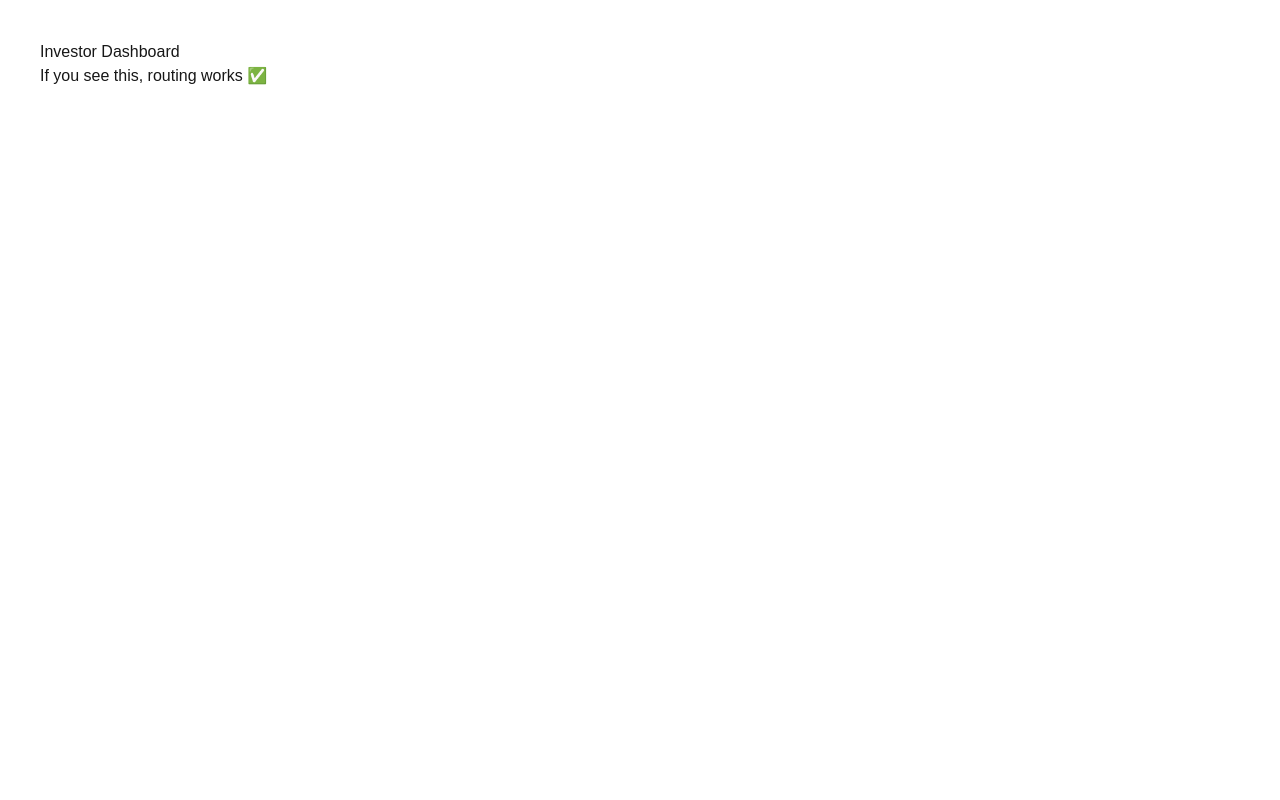
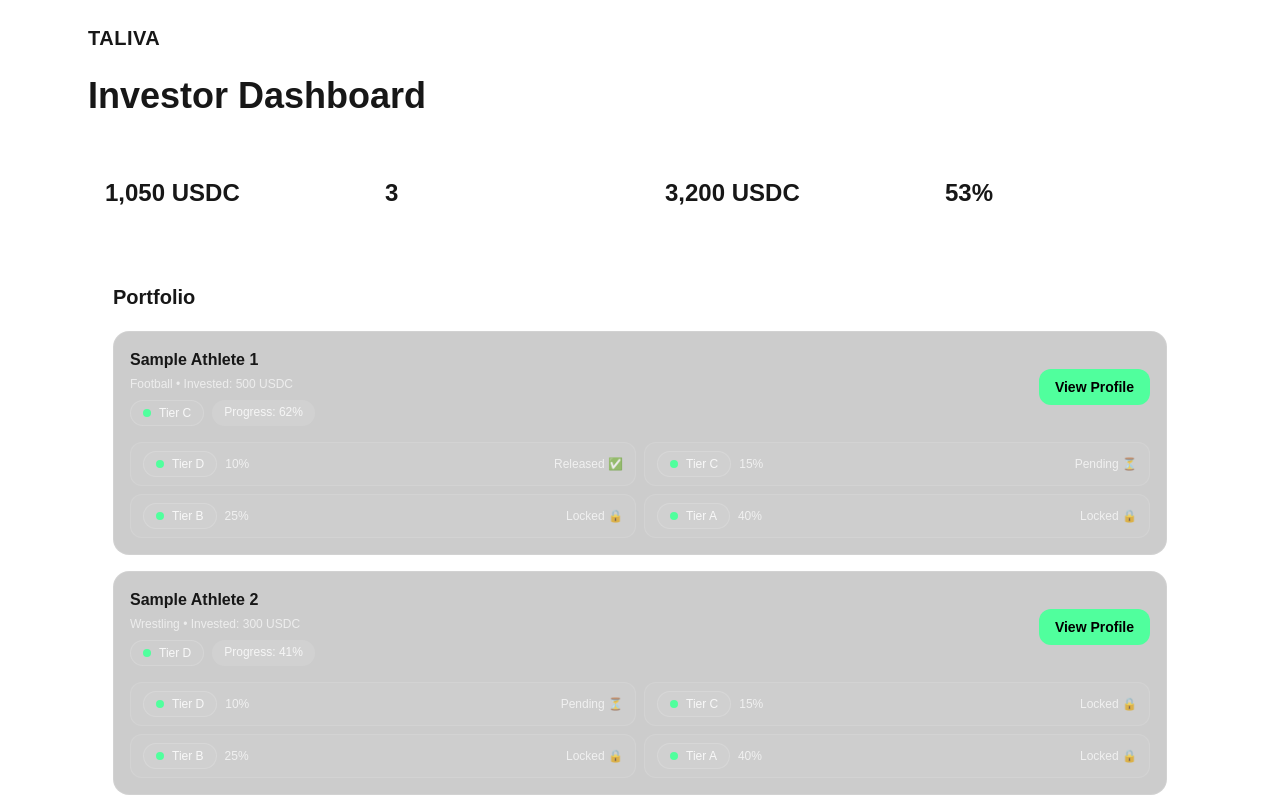
Before and after one commit to smagwarrior-glitch/taliva-web, a Next.js app: page /investor/dashboard in a window 1280 px wide. Shown: the top 800 px of the page. Built offline with nearby package versions, Linux system fonts and the light colour scheme.

Commit message:
Restore full investor dashboard

```diff
--- a/app/investor/dashboard/page.tsx
+++ b/app/investor/dashboard/page.tsx
@@ -1,8 +1,239 @@
-export default function InvestorDashboard() {
+import Link from "next/link";
+
+type Lang = "fa" | "en";
+
+function getLang(searchParams: Record<string, string | string[] | undefined>): Lang {
+  const raw = searchParams.lang;
+  const v = Array.isArray(raw) ? raw[0] : raw;
+  return v === "fa" ? "fa" : "en";
+}
+
+function money(n: number) {
+  return n.toLocaleString();
+}
+
+function TierPill({ tier }: { tier: "D" | "C" | "B" | "A" }) {
   return (
-    <div style={{ padding: 40 }}>
-      <h1>Investor Dashboard</h1>
-      <p>If you see this, routing works ✅</p>
+    <span className="inline-flex items-center gap-2 rounded-full border border-white/15 bg-white/5 px-3 py-1 text-xs text-white/85">
+      <span className="h-2 w-2 rounded-full bg-[#50FF9D]" />
+      Tier {tier}
+    </span>
+  );
+}
+
+function StatCard({ label, value }: { label: string; value: string }) {
+  return (
+    <div className="rounded-2xl border border-white/10 bg-white/5 p-4">
+      <div className="text-xs text-white/60">{label}</div>
+      <div className="mt-1 text-2xl font-extrabold">{value}</div>
     </div>
   );
 }
+
+export default function InvestorDashboard({
+  searchParams,
+}: {
+  searchParams: Record<string, string | string[] | undefined>;
+}) {
+  const lang = getLang(searchParams);
+  const isFa = lang === "fa";
+
+  const t = {
+    en: {
+      title: "Investor Dashboard",
+      backHome: "Home",
+      portfolio: "Portfolio",
+      activity: "Activity",
+      nfts: "NFT Holdings",
+      totalInvested: "Total Invested",
+      activeAthletes: "Active Athletes",
+      releasedFunds: "Released Funds",
+      avgProgress: "Avg. Progress",
+      viewProfile: "View Profile",
+      invested: "Invested",
+      progress: "Progress",
+      escrow: "Escrow",
+      released: "Released",
+      pending: "Pending",
+      locked: "Locked",
+      comingSoon: "Coming Soon",
+      tokenTeaser: "TALIVA Token (TLV)",
+      tokenDesc: "Voting, rewards, and fee discounts will activate in Phase 2.",
+    },
+    fa: {
+      title: "داشبورد سرمایه‌گذار",
+      backHome: "خانه",
+      portfolio: "پورتفولیو",
+      activity: "فعالیت‌ها",
+      nfts: "دارایی‌های NFT",
+      totalInvested: "کل سرمایه‌گذاری",
+      activeAthletes: "ورزشکاران فعال",
+      releasedFunds: "مبالغ آزادشده",
+      avgProgress: "میانگین پیشرفت",
+      viewProfile: "مشاهده پروفایل",
+      invested: "سرمایه‌گذاری",
+      progress: "پیشرفت",
+      escrow: "امانی",
+      released: "آزاد شد",
+      pending: "در انتظار",
+      locked: "قفل",
+      comingSoon: "به‌زودی",
+      tokenTeaser: "توکن TALIVA (TLV)",
+      tokenDesc: "رأی‌دهی، پاداش و تخفیف کارمزد در فاز ۲ فعال می‌شود.",
+    },
+  }[lang];
+
+  const portfolio = [
+    {
+      athleteId: "a1",
+      name: isFa ? "نمونه ورزشکار ۱" : "Sample Athlete 1",
+      sport: isFa ? "فوتبال" : "Football",
+      invested: 500,
+      tier: "C" as const,
+      progress: 62,
+      raised: 3100,
+      target: 5000,
+      escrow: [
+        { tier: "D" as const, pct: 10, status: "released" as const },
+        { tier: "C" as const, pct: 15, status: "pending" as const },
+        { tier: "B" as const, pct: 25, status: "locked" as const },
+        { tier: "A" as const, pct: 40, status: "locked" as const },
+      ],
+    },
+    {
+      athleteId: "a2",
+      name: isFa ? "نمونه ورزشکار ۲" : "Sample Athlete 2",
+      sport: isFa ? "کشتی" : "Wrestling",
+      invested: 300,
+      tier: "D" as const,
+      progress: 41,
+      raised: 2050,
+      target: 5000,
+      escrow: [
+        { tier: "D" as const, pct: 10, status: "pending" as const },
+        { tier: "C" as const, pct: 15, status: "locked" as const },
+        { tier: "B" as const, pct: 25, status: "locked" as const },
+        { tier: "A" as const, pct: 40, status: "locked" as const },
+      ],
+    },
+    {
+      athleteId: "a3",
+      name: isFa ? "نمونه ورزشکار ۳" : "Sample Athlete 3",
+      sport: isFa ? "والیبال" : "Volleyball",
+      invested: 250,
+      tier: "C" as const,
+      progress: 55,
+      raised: 2750,
+      target: 5000,
+      escrow: [
+        { tier: "D" as const, pct: 10, status: "released" as const },
+        { tier: "C" as const, pct: 15, status: "released" as const },
+        { tier: "B" as const, pct: 25, status: "pending" as const },
+        { tier: "A" as const, pct: 40, status: "locked" as const },
+      ],
+    },
+  ];
+
+  const totalInvestedNum = portfolio.reduce((s, p) => s + p.invested, 0);
+  const releasedFundsNum = 3200;
+  const avgProgressNum = Math.round(portfolio.reduce((s, p) => s + p.progress, 0) / portfolio.length);
+
+  const statusLabel = (s: "released" | "pending" | "locked") => {
+    if (s === "released") return `${t.released} ✅`;
+    if (s === "pending") return `${t.pending} ⏳`;
+    return `${t.locked} 🔒`;
+  };
+
+  return (
+    <main className={isFa ? "direction-rtl" : ""}>
+      <header className="mx-auto flex max-w-6xl items-center justify-between px-6 py-6">
+        <Link href={`/?lang=${lang}`} className="text-xl font-extrabold tracking-wide">
+          TALIVA
+        </Link>
+
+        <nav className="flex items-center gap-4 text-sm text-white/80">
+          <Link className="hover:text-white" href={`/?lang=${lang}`}>
+            {t.backHome}
+          </Link>
+          <Link className="hover:text-white" href={`/athlete/a1?lang=${lang}`}>
+            {isFa ? "پروفایل ورزشکار" : "Athlete Profile"}
+          </Link>
+
+          <div className="ml-2 rounded-full bg-white/10 px-3 py-1">
+            <Link className={lang === "fa" ? "font-bold text-white" : ""} href={`/investor/dashboard?lang=fa`}>
+              FA
+            </Link>
+            <span className="px-2 opacity-60">|</span>
+            <Link className={lang === "en" ? "font-bold text-white" : ""} href={`/investor/dashboard?lang=en`}>
+              EN
+            </Link>
+          </div>
+        </nav>
+      </header>
+
+      <section className="mx-auto max-w-6xl px-6 pb-10">
+        <h1 className="text-3xl font-extrabold md:text-4xl">{t.title}</h1>
+
+        <div className="mt-6 grid grid-cols-1 gap-4 md:grid-cols-4">
+          <StatCard label={t.totalInvested} value={`${money(totalInvestedNum)} USDC`} />
+          <StatCard label={t.activeAthletes} value={`${portfolio.length}`} />
+          <StatCard label={t.releasedFunds} value={`${money(releasedFundsNum)} USDC`} />
+          <StatCard label={t.avgProgress} value={`${avgProgressNum}%`} />
+        </div>
+
+        <div className="mt-8 rounded-3xl border border-white/10 bg-white/5 p-6">
+          <div className="flex items-end justify-between">
+            <h2 className="text-xl font-extrabold">{t.portfolio}</h2>
+            <div className="text-xs text-white/60">
+              {isFa ? "آزادسازی‌ها بر اساس سطح لیگ/رقابت (Tier) انجام می‌شود." : "Releases are tier-based (league level)."}
+            </div>
+          </div>
+
+          <div className="mt-5 space-y-4">
+            {portfolio.map((p) => (
+              <div key={p.athleteId} className="rounded-2xl border border-white/10 bg-black/20 p-4">
+                <div className="flex flex-col gap-3 md:flex-row md:items-center md:justify-between">
+                  <div>
+                    <div className="text-base font-bold">{p.name}</div>
+                    <div className="mt-1 text-xs text-white/65">
+                      {p.sport} • {t.invested}: {money(p.invested)} USDC
+                    </div>
+                    <div className="mt-2 flex flex-wrap gap-2">
+                      <TierPill tier={p.tier} />
+                      <span className="rounded-full bg-white/10 px-3 py-1 text-xs text-white/80">
+                        {t.progress}: {p.progress}%
+                      </span>
+                    </div>
+                  </div>
+
+                  <div className="flex gap-2">
+                    <Link
+                      href={`/athlete/${p.athleteId}?lang=${lang}`}
+                      className="rounded-xl bg-[#50FF9D] px-4 py-2 text-sm font-semibold text-black hover:brightness-95"
+                    >
+                      {t.viewProfile}
+                    </Link>
+                  </div>
+                </div>
+
+                <div className="mt-4 grid grid-cols-1 gap-2 md:grid-cols-2">
+                  {p.escrow.map((e) => (
+                    <div key={e.tier} className="flex items-center justify-between rounded-xl border border-white/10 bg-white/5 px-3 py-2">
+                      <div className="flex items-center gap-2">
+                        <TierPill tier={e.tier} />
+                        <span className="text-xs text-white/70">{e.pct}%</span>
+                      </div>
+                      <div className="text-xs text-white/70">{statusLabel(e.status)}</div>
+                    </div>
+                  ))}
+                </div>
+              </div>
+            ))}
+          </div>
+        </div>
+      </section>
+
+      <div className="h-16" />
+    </main>
+  );
+}
```
